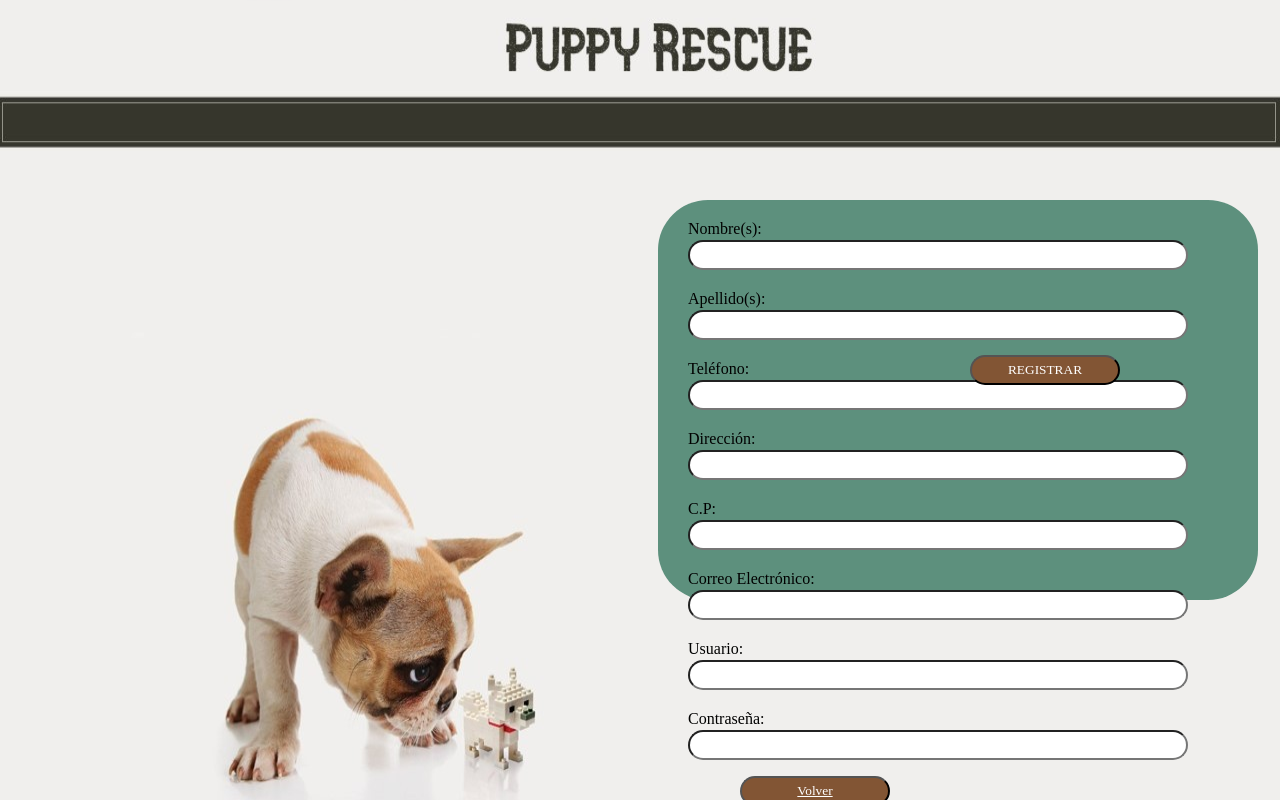
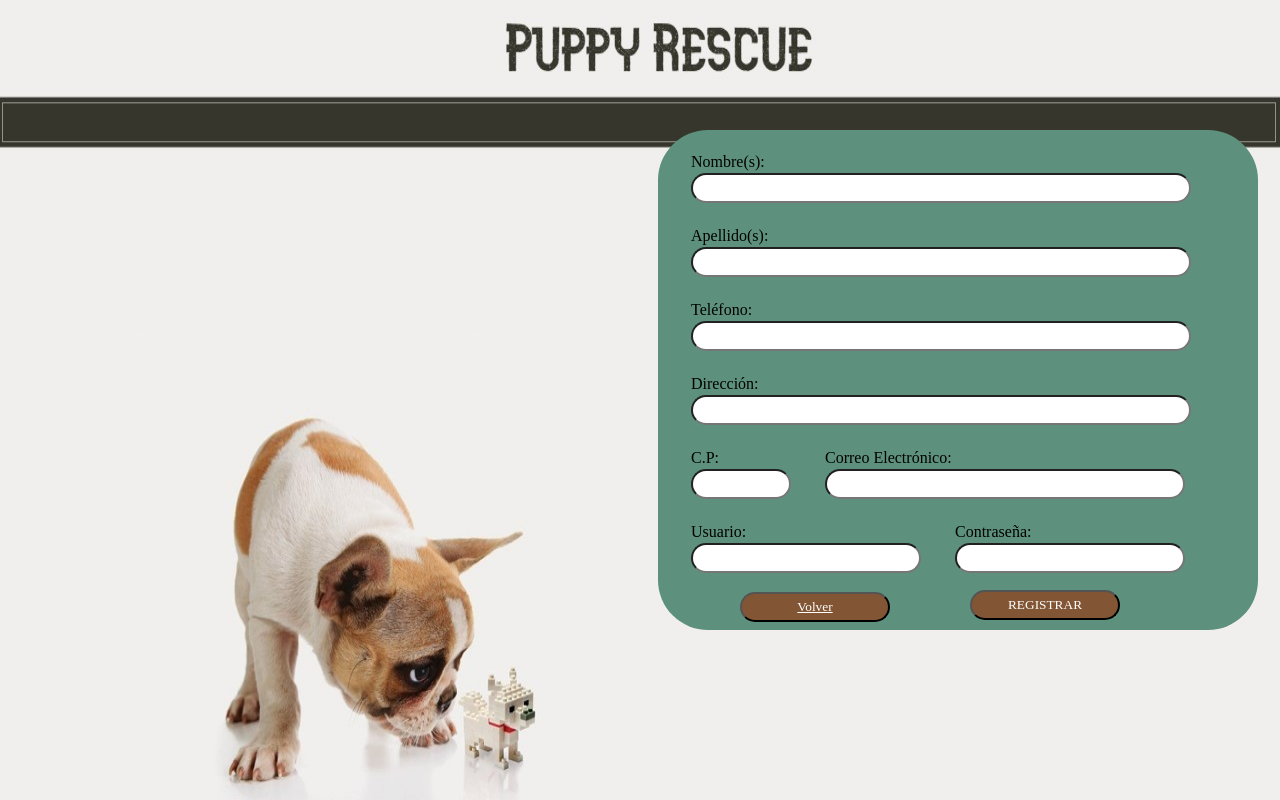
Before and after one commit to MitziAiled/Arquitectura-de-Aplicaciones-Empresariales, a PHP site: page /registro_usuario.php in a window 1280 px wide. Run offline with PHP 8.4, Linux system fonts and the light colour scheme.

Commit message:
Diseño registro_usuario terminado

```diff
--- a/views/assets/css/registro_usuario.css
+++ b/views/assets/css/registro_usuario.css
@@ -5,10 +5,10 @@ body{
 
 #rectangle{
     width:600px;
-    height:400px;
+    height:500px;
     background-color:#5D907D;
     border-radius: 50px ;
-    margin-top: 200px;
+    margin-top: 130px;
     margin-left: 650px;
 }
 
@@ -27,9 +27,37 @@ label{
     margin-left: 130px;
 }
 
-input{
+
+.nomUs,.apellUs,.telUs,.dirUs{
     margin-left: 30px;
     width: 500px;
+    height: 30px;
+    border-radius: 50px;
+    position: relative;
+    margin-top: 40px;
+}
+
+.cpUs{
+    margin-left: 30px;
+    width: 100px;
+    height: 30px;
+    border-radius: 50px;
+    position: relative;
+    margin-top: 40px;
+}
+
+.emailUs{
+    margin-left: 30px;
+    width: 360px;
+    height: 30px;
+    border-radius: 50px;
+    position: relative;
+    margin-top: 40px;
+}
+
+.Us,.passUs{
+    margin-left: 30px;
+    width: 230px;
     height: 30px;
     border-radius: 50px;
     position: relative;
@@ -56,7 +84,7 @@ input{
     border-radius: 50px;
     position: absolute;
     left: 970px;
-    top: 355px;
+    top: 590px;
 }
 
 a{
--- a/views/login.php
+++ b/views/login.php
@@ -23,7 +23,7 @@
             </button>
             <label id="crear_usuario">
                 ¿ERES UN USUARIO NUEVO?
-                <a href="views/registro_usuario.php">
+                <a href="registro_usuario.php"><!--Verificar si esto es correcto ya que antes era "views/registro_usuario.php"-->
                     REGISTRATE.
                 </a>
             </label>
--- a/views/registro_usuario.php
+++ b/views/registro_usuario.php
@@ -6,33 +6,52 @@
     <body>
         <div id="rectangle">
             <form action="./registro_usuario/create-account" method="POST">
+                <table>
+                    <tr>
+                        <td>
                             <label>Nombre(s):</label>
-                <input type="text" name="nomUs" autocomplete="off" required/>
-                <br>
+                            <input type="text" class="nomUs" name="nomUs" autocomplete="off" required/>
+                        </td>
+                    </tr>
+                    <tr>
+                        <td>
                             <label>Apellido(s):</label>
-                <input type="text" name="apellUs" autocomplete="off" required/>
-                <br>
+                            <input type="text" class="apellUs" name="apellUs" autocomplete="off" required/>
+                        </td>
+                    </tr>
+                    <tr>
+                        <td>
                             <label>Teléfono:</label>
-                <input type="text" name="telUs" autocomplete="off" required/>
-                <br>
+                            <input type="text" class="telUs" name="telUs" autocomplete="off" required/>
+                        </td>
+                    </tr>
+                    <tr>
+                        <td>
                             <label>Dirección:</label>
-                <input type="text" name="dirUs" autocomplete="off" required/>
-                <br>
+                            <input type="text" class="dirUs" name="dirUs" autocomplete="off" required/>
+                        </td>
+                    </tr>
+                    <tr>
+                        <td>
                             <label>C.P:</label>
-                <input type="text" name="cpUs" autocomplete="off" required/>
-                <br>
+                            <input type="text" class="cpUs" name="cpUs" autocomplete="off" required/>
                             <label>Correo Electrónico:</label>
-                <input type="text" name="emailUs" autocomplete="off" required/>
-                <br>
+                            <input type="text" class="emailUs" name="emailUs" autocomplete="off" required/>
+                       </td>
+                    </tr>
+                    <tr>
+                        <td>
                             <label>Usuario:</label>
-                <input type="text" name="Us" autocomplete="off" required/>
-                <br>
+                            <input type="text" class="Us" name="Us" autocomplete="off" required/>
                             <label>Contraseña:</label>
-                <input type="text" name="passUs" autocomplete="off" required/>
+                            <input type="text" class="passUs" name="passUs" autocomplete="off" required/>
+                        </td>
+                    </tr>
+                </table>
                 <button type="submit" id="enviar_formulario">REGISTRAR</button>
             </form>
             <button id="volver">
-                <a href="../">Volver</a>
+                <a href="login.php">Volver</a> <!--Verificar si esto es correcto ya que antes era "../"-->
             </button>
         </div>
     </body>
```
Lines whose indentation alone changed are shown as unchanged.
